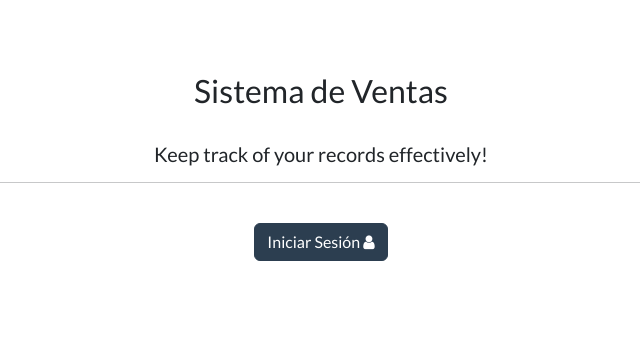
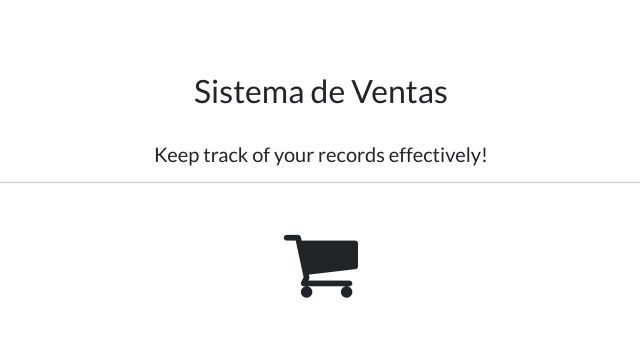
Before and after one commit to JoseAlejandro11235/appventas, a Django app: page / in a window 1280 px wide. Shown: the part 72-409 px from the top of the page, without its empty margins (319-959 px from the left). Run offline with Django 5.2, Linux system fonts and the light colour scheme.

Commit message:
Continuación del CRUD

```diff
--- a/crm/webapp/templates/webapp/dashboard-categoriapadre.html
+++ b/crm/webapp/templates/webapp/dashboard-categoriapadre.html
@@ -24,7 +24,7 @@
 
                 <th scope="col"> Categoria Hijo </th>
                 <th scope="col"> Categoria Padre </th>
-
+                <th scope="col"> View </th>
             </tr>
 
         </thead>
--- a/crm/webapp/templates/webapp/index.html
+++ b/crm/webapp/templates/webapp/index.html
@@ -19,7 +19,9 @@
             <hr>
             <br>
 
-            <a class="btn btn-primary" type="button" href="{% url 'my-login' %}"> Iniciar Sesión <i class="fa fa-user" aria-hidden="true"></i> </a>
+            <!-- <a class="btn btn-primary" type="button" href="{% url 'my-login' %}"> Iniciar Sesión <i class="fa fa-user" aria-hidden="true"></i> </a> -->
+
+            <i class="fa fa-shopping-cart fa-5x" aria-hidden="true" ></i>
 
         </div>
 
```
Also changed, not shown: crm/db.sqlite3, crm/static/css/styles.css (line endings or trailing spaces).
